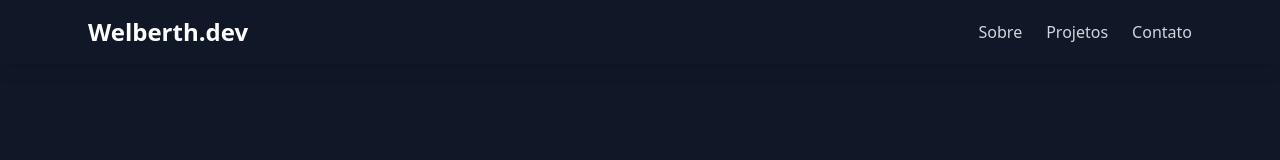
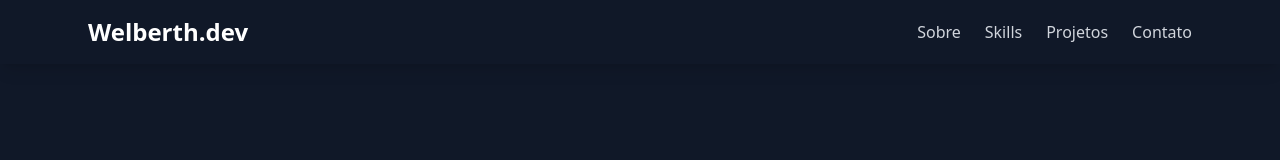
Before and after one commit to Welberth77/Portfolio-pessoal, a React (Vite) app: page / in a window 1280 px wide. Shown: the top 160 px of the page. Built offline with nearby package versions, Linux system fonts and the light colour scheme.

Commit message:
ajuste no section de (sobre e skills)

```diff
--- a/src/components/About.jsx
+++ b/src/components/About.jsx
@@ -3,7 +3,7 @@ import React from 'react';
 // --- COMPONENTE "SOBRE MIM" ---
 const About = () => {
   return (
-    <section id="about" className="py-20 bg-gray-900">
+    <section id="sobre" className="py-20 bg-gray-900">
       <div className="container mx-auto max-w-4xl px-6">
         <h2 className="text-4xl font-bold text-center text-white mb-12">
           Sobre Mim
--- a/src/components/Header.jsx
+++ b/src/components/Header.jsx
@@ -1,12 +1,14 @@
-import React, { useState } from 'react';
+import { useState } from 'react';
 import { Menu, X } from 'lucide-react';
 
 // --- COMPONENTE DO CABEÇALHO (NAVBAR) ---
 const Header = () => {
   const [isOpen, setIsOpen] = useState(false);
 
+  // Navegação pelo id das páginas
   const navLinks = [
     { href: '#sobre', label: 'Sobre' },
+    { href: '#skills', label: 'Skills'},
     { href: '#projetos', label: 'Projetos' },
     { href: '#contato', label: 'Contato' },
   ];
--- a/src/components/Projects.jsx
+++ b/src/components/Projects.jsx
@@ -1,4 +1,6 @@
 import ProjectCard from './ProjectCard.jsx';
+
+// Imagens
 import PokeDevImage from "../images/projeto-pokedev.png";
 import BlueWarriorImage from "../images/imagem-blue-warrior.png"
 import CopiaSpotifyImage from '../images/copia-spotify.png'
--- a/src/components/Skills.jsx
+++ b/src/components/Skills.jsx
@@ -32,7 +32,7 @@ const Skills = () => {
   ];
 
   return (
-    <section id="habilidades" className="py-20 md:py-32 bg-gray-900">
+    <section id="skills" className="py-20 md:py-32 bg-gray-900">
       <div className="container mx-auto max-w-6xl px-6">
         <h2 className="text-4xl font-bold text-center text-white mb-16">
           Minhas Habilidades & Stack
```
